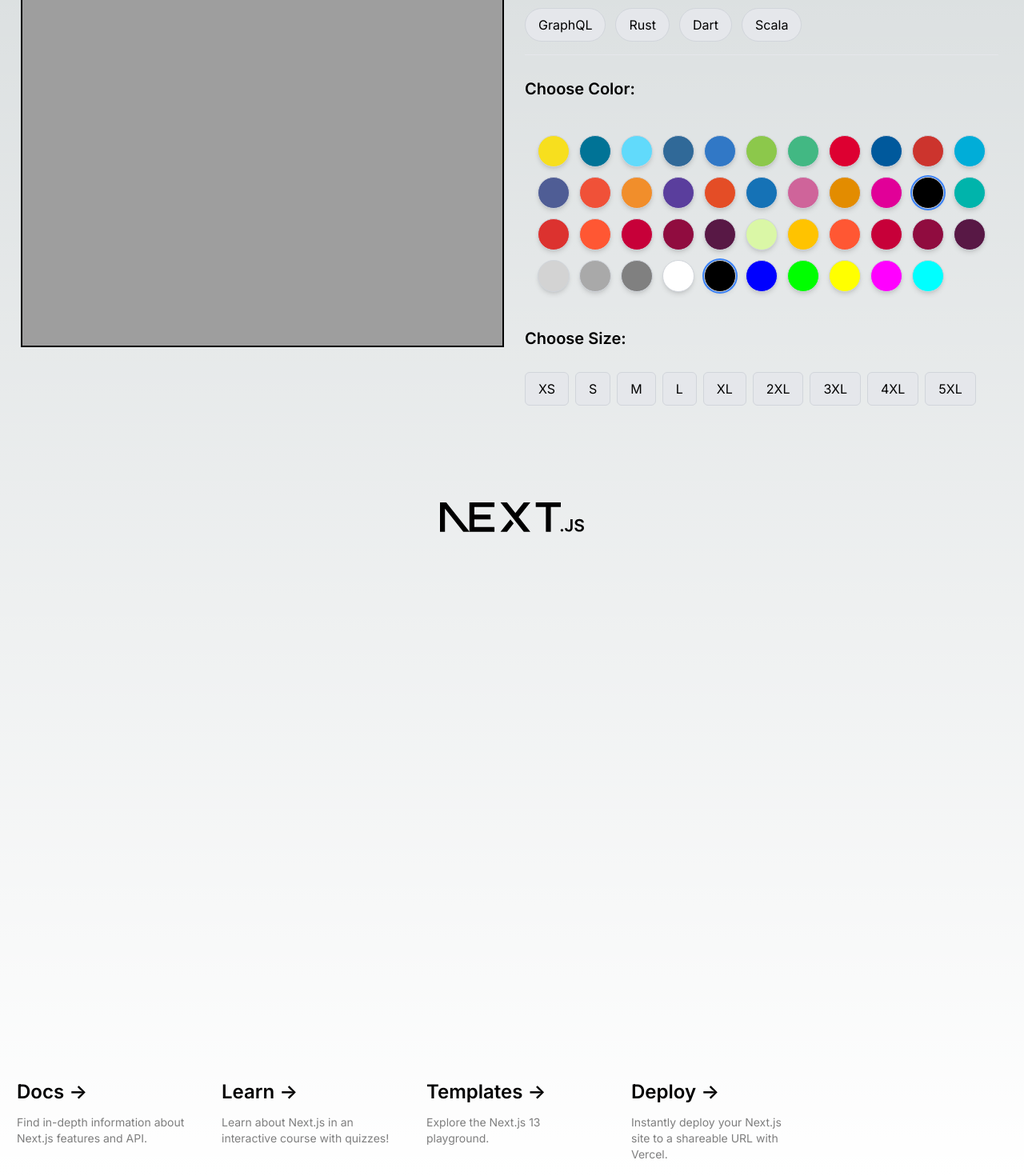
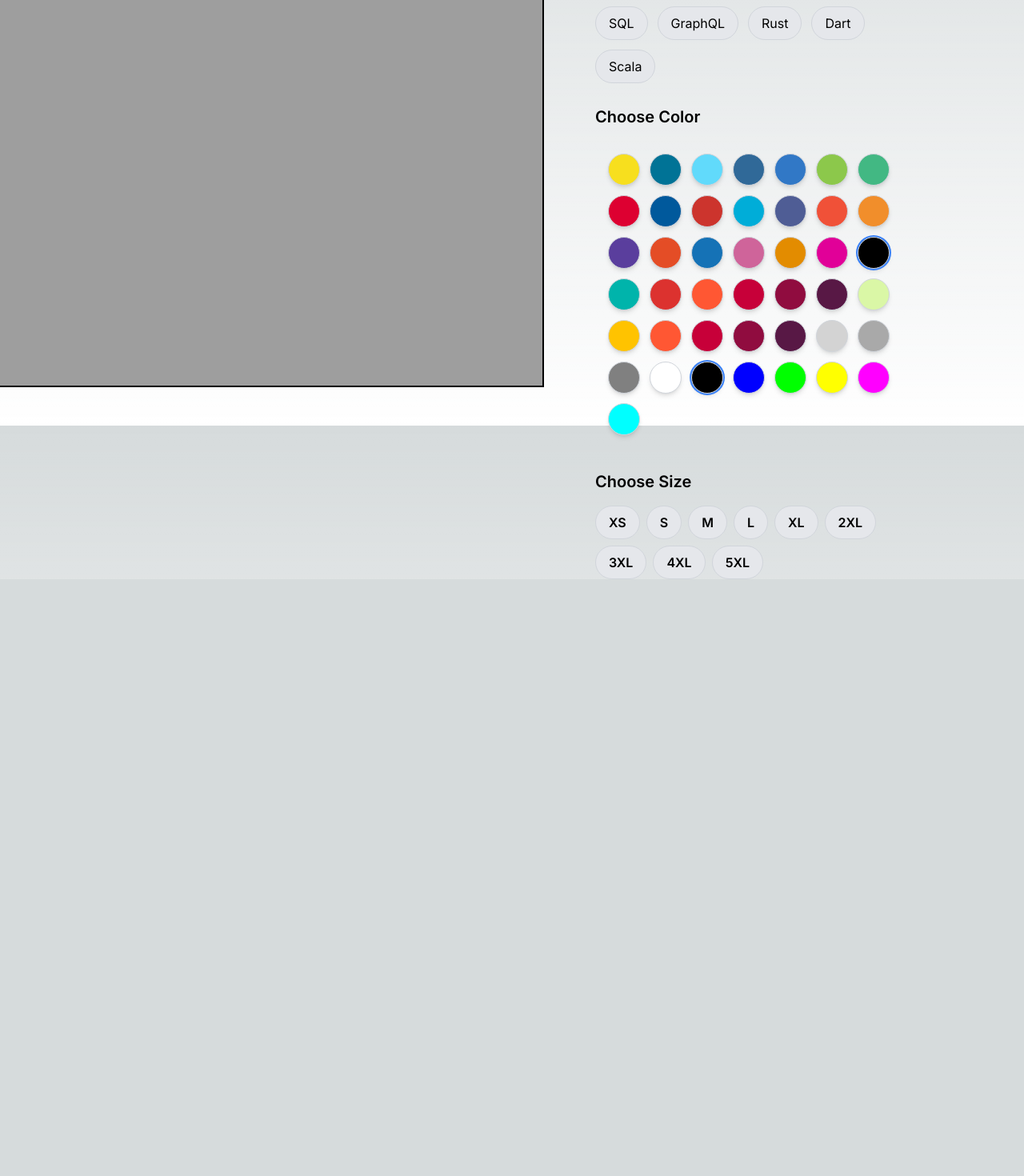
Before and after one commit to sonikamah/black-tshirt, a Next.js app: page / in a window 1280 px wide. Shown: the part 268-1738 px from the top of the page at 80% size. After the commit the page ends 992 px from the top, so only its background shows below. Built offline with nearby package versions, Linux system fonts and the light colour scheme.

Commit message:
Tshirt: handled - mobile and desktop - added settings for tailwind media queries

```diff
--- a/app/components/canvasWithImage.tsx
+++ b/app/components/canvasWithImage.tsx
@@ -55,8 +55,8 @@ const CanvasWithImage = ({ draggedItems, onDrop, onDragOverCanvas, id }) => {
     <canvas
       id={id}
       ref={canvasRef}
-      width={600}
-      height={600}
+      width={700}
+      height={700}
       onDrop={onDrop}
       onDragOver={onDragOverCanvas}
       className="border-2 border-black"
--- a/app/components/home.tsx
+++ b/app/components/home.tsx
@@ -4,21 +4,15 @@ import React, { useState } from 'react';
 import LanguageKeywordsButton from './languageKeywordsButton';
 import CanvasWithImage from './canvasWithImage';
 import ColorButton from './colorButton';
-import SizeSelectButtonGroup from './sizeSelectButtonGroup';
+import SizeSelector from './sizeSelector';
 
 const HomePage = () => {
   const [draggedItems, setDraggedItems] = useState([]);
   const [selectedColor, setSelectedColor] = useState('#000000'); // Default color
+  const [selectedSize, setSelectedSize] = useState({}); // To track size for each T-shirt
 
   const handleDragStart = (e, keyword) => {
     e.dataTransfer.setData('text/plain', keyword);
-    setDraggedItems(prevItems => {
-      // Add the keyword to the dragged items if not already present
-      if (!prevItems.some(item => item.keyword === keyword)) {
-        return [...prevItems, { keyword, color: selectedColor }];
-      }
-      return prevItems;
-    });
   };
 
   const handleDrop = (e) => {
@@ -30,18 +24,7 @@ const HomePage = () => {
       const x = e.clientX - canvasRect.left;
       const y = e.clientY - canvasRect.top;
 
-      setDraggedItems(prevItems => {
-        // Update position of the dragged item or add a new one
-        const existingItem = prevItems.find(item => item.keyword === keyword);
-        if (existingItem) {
-          return prevItems.map(item =>
-            item.keyword === keyword
-              ? { ...item, x, y }
-              : item
-          );
-        }
-        return [...prevItems, { keyword, color: selectedColor, x, y }];
-      });
+      setDraggedItems([...draggedItems, { keyword, color: selectedColor, x, y, size: selectedSize[keyword] }]);
     }
   };
 
@@ -53,11 +36,14 @@ const HomePage = () => {
     setSelectedColor(color);
   };
 
+  const handleSizeSelect = (keyword, size) => {
+    setSelectedSize({ ...selectedSize, [keyword]: size });
+  };
+
   return (
-    <div className="flex">
-      <div className="flex p-4 h-screen">
-        {/* Left Canvas Section */}
-        <div className="w-1/2 flex items-center justify-center">
+    <div className="flex flex-col lg:flex-row p-4 h-screen">
+      {/* Canvas Section */}
+      <div className="lg:w-1/2 flex items-center justify-center mb-4 lg:mb-0">
         <CanvasWithImage
           id="canvas"
           draggedItems={draggedItems}
@@ -66,21 +52,16 @@ const HomePage = () => {
         />
       </div>
 
-        {/* Right Language Keywords Section */}
-        <div className="w-1/2 p-4">
-          <h1 className="text-xl font-semibold mt-7 mb-7">Draggable Language Keywords</h1>
-          <LanguageKeywordsButton
-            onDragStart={handleDragStart}
-            draggedItems={draggedItems}
-          />
-          <hr />
+      {/* Sidebar Section */}
+      <div className="lg:w-1/3 mx-auto my-auto">
+        <h1 className="text-xl font-semibold mb-4">Draggable Language Keywords</h1>
+        <LanguageKeywordsButton onDragStart={handleDragStart} draggedItems={draggedItems} />
 
-          <h1 className="text-xl font-semibold mt-7 mb-7">Choose Color:</h1>
+        <h1 className="text-xl font-semibold mt-7 mb-4">Choose Color</h1>
         <ColorButton onColorSelect={handleColorSelect} />
 
-          <h1 className="text-xl font-semibold mt-7 mb-7">Choose Size:</h1>
-          <SizeSelectButtonGroup /> {/* or <SizeSelectButtonGroup /> */}
-        </div>
+        <h1 className="text-xl font-semibold mt-7 mb-4">Choose Size</h1>
+        <SizeSelector onSizeSelect={handleSizeSelect} />
       </div>
     </div>
   );
--- a/app/components/sizeSelectButtonGroup.tsx
+++ /dev/null
@@ -1,35 +0,0 @@
-'use client'; // Required for React hooks in Next.js
-
-import React, { useState } from 'react';
-
-const sizes = ['XS', 'S', 'M', 'L', 'XL', '2XL', '3XL', '4XL', '5XL'];
-
-const SizeSelectButtonGroup = () => {
-  const [selectedSize, setSelectedSize] = useState(null);
-
-  const handleSizeClick = (size) => {
-    setSelectedSize(size);
-  };
-
-  return (
-    <div className="w-full">
-      <div className="flex flex-wrap gap-2">
-        {sizes.map((size) => (
-          <button
-            key={size}
-            onClick={() => handleSizeClick(size)}
-            className={`px-4 py-2 border rounded-md cursor-pointer ${
-              selectedSize === size
-                ? 'bg-blue-500 text-white border-blue-600'
-                : 'bg-gray-200 text-black border-gray-300 hover:bg-gray-300'
-            }`}
-          >
-            {size}
-          </button>
-        ))}
-      </div>
-    </div>
-  );
-};
-
-export default SizeSelectButtonGroup;
--- /dev/null
+++ b/app/components/sizeSelector.tsx
@@ -0,0 +1,33 @@
+'use client'; // Required for React hooks in Next.js
+
+import React, { useState } from 'react';
+
+const SizeSelector = ({ onSizeSelect }) => {
+  const [selectedSize, setSelectedSize] = useState(null);
+  const sizes = ['XS', 'S', 'M', 'L', 'XL', '2XL', '3XL', '4XL', '5XL'];
+
+  const handleSizeSelect = (size) => {
+    setSelectedSize(size);
+    onSizeSelect(size);
+  };
+
+  return (
+    <div className="flex flex-wrap gap-2">
+      {sizes.map((size) => (
+        <button
+          key={size}
+          className={`px-4 py-2 rounded-full border font-semibold transition-colors ${
+            selectedSize === size
+              ? 'bg-blue-500 text-white border-blue-600'
+              : 'bg-gray-200 text-black border-gray-300 hover:bg-gray-300'
+          }`}
+          onClick={() => handleSizeSelect(size)}
+        >
+          {size}
+        </button>
+      ))}
+    </div>
+  );
+};
+
+export default SizeSelector;
--- a/app/page.tsx
+++ b/app/page.tsx
@@ -7,87 +7,6 @@ export default function Home() {
   return (
     <>
       <HomePage />
-
-      <div className="flex min-h-screen flex-col items-center justify-between p-24">
-        <Image
-          className="relative dark:drop-shadow-[0_0_0.3rem_#ffffff70] dark:invert"
-          src="/next.svg"
-          alt="Next.js Logo"
-          width={180}
-          height={37}
-          priority
-        />
-      </div>
-
-      <div className="mb-32 grid text-center lg:max-w-5xl lg:w-full lg:mb-0 lg:grid-cols-4 lg:text-left">
-        <a
-          href="https://nextjs.org/docs?utm_source=create-next-app&utm_medium=appdir-template&utm_campaign=create-next-app"
-          className="group rounded-lg border border-transparent px-5 py-4 transition-colors hover:border-gray-300 hover:bg-gray-100 hover:dark:border-neutral-700 hover:dark:bg-neutral-800/30"
-          target="_blank"
-          rel="noopener noreferrer"
-        >
-          <h2 className={`mb-3 text-2xl font-semibold`}>
-            Docs{' '}
-            <span className="inline-block transition-transform group-hover:translate-x-1 motion-reduce:transform-none">
-              -&gt;
-            </span>
-          </h2>
-          <p className={`m-0 max-w-[30ch] text-sm opacity-50`}>
-            Find in-depth information about Next.js features and API.
-          </p>
-        </a>
-
-        <a
-          href="https://nextjs.org/learn?utm_source=create-next-app&utm_medium=appdir-template-tw&utm_campaign=create-next-app"
-          className="group rounded-lg border border-transparent px-5 py-4 transition-colors hover:border-gray-300 hover:bg-gray-100 hover:dark:border-neutral-700 hover:dark:bg-neutral-800/30"
-          target="_blank"
-          rel="noopener noreferrer"
-        >
-          <h2 className={`mb-3 text-2xl font-semibold`}>
-            Learn{' '}
-            <span className="inline-block transition-transform group-hover:translate-x-1 motion-reduce:transform-none">
-              -&gt;
-            </span>
-          </h2>
-          <p className={`m-0 max-w-[30ch] text-sm opacity-50`}>
-            Learn about Next.js in an interactive course with&nbsp;quizzes!
-          </p>
-        </a>
-
-        <a
-          href="https://vercel.com/templates?framework=next.js&utm_source=create-next-app&utm_medium=appdir-template&utm_campaign=create-next-app"
-          className="group rounded-lg border border-transparent px-5 py-4 transition-colors hover:border-gray-300 hover:bg-gray-100 hover:dark:border-neutral-700 hover:dark:bg-neutral-800/30"
-          target="_blank"
-          rel="noopener noreferrer"
-        >
-          <h2 className={`mb-3 text-2xl font-semibold`}>
-            Templates{' '}
-            <span className="inline-block transition-transform group-hover:translate-x-1 motion-reduce:transform-none">
-              -&gt;
-            </span>
-          </h2>
-          <p className={`m-0 max-w-[30ch] text-sm opacity-50`}>
-            Explore the Next.js 13 playground.
-          </p>
-        </a>
-
-        <a
-          href="https://vercel.com/new?utm_source=create-next-app&utm_medium=appdir-template&utm_campaign=create-next-app"
-          className="group rounded-lg border border-transparent px-5 py-4 transition-colors hover:border-gray-300 hover:bg-gray-100 hover:dark:border-neutral-700 hover:dark:bg-neutral-800/30"
-          target="_blank"
-          rel="noopener noreferrer"
-        >
-          <h2 className={`mb-3 text-2xl font-semibold`}>
-            Deploy{' '}
-            <span className="inline-block transition-transform group-hover:translate-x-1 motion-reduce:transform-none">
-              -&gt;
-            </span>
-          </h2>
-          <p className={`m-0 max-w-[30ch] text-sm opacity-50`}>
-            Instantly deploy your Next.js site to a shareable URL with Vercel.
-          </p>
-        </a>
-      </div>
     </>
   );
 }
--- a/tailwind.config.ts
+++ b/tailwind.config.ts
@@ -14,7 +14,14 @@ const config: Config = {
           'conic-gradient(from 180deg at 50% 50%, var(--tw-gradient-stops))',
       },
     },
+    screens: {
+      sm: '640px',
+      md: '768px',
+      lg: '1024px',
+      xl: '1280px',
+      '2xl': '1536px',
+    },
   },
-  plugins: [],
+  plugins: []
 };
 export default config;
```
Lines whose indentation alone changed are shown as unchanged.
